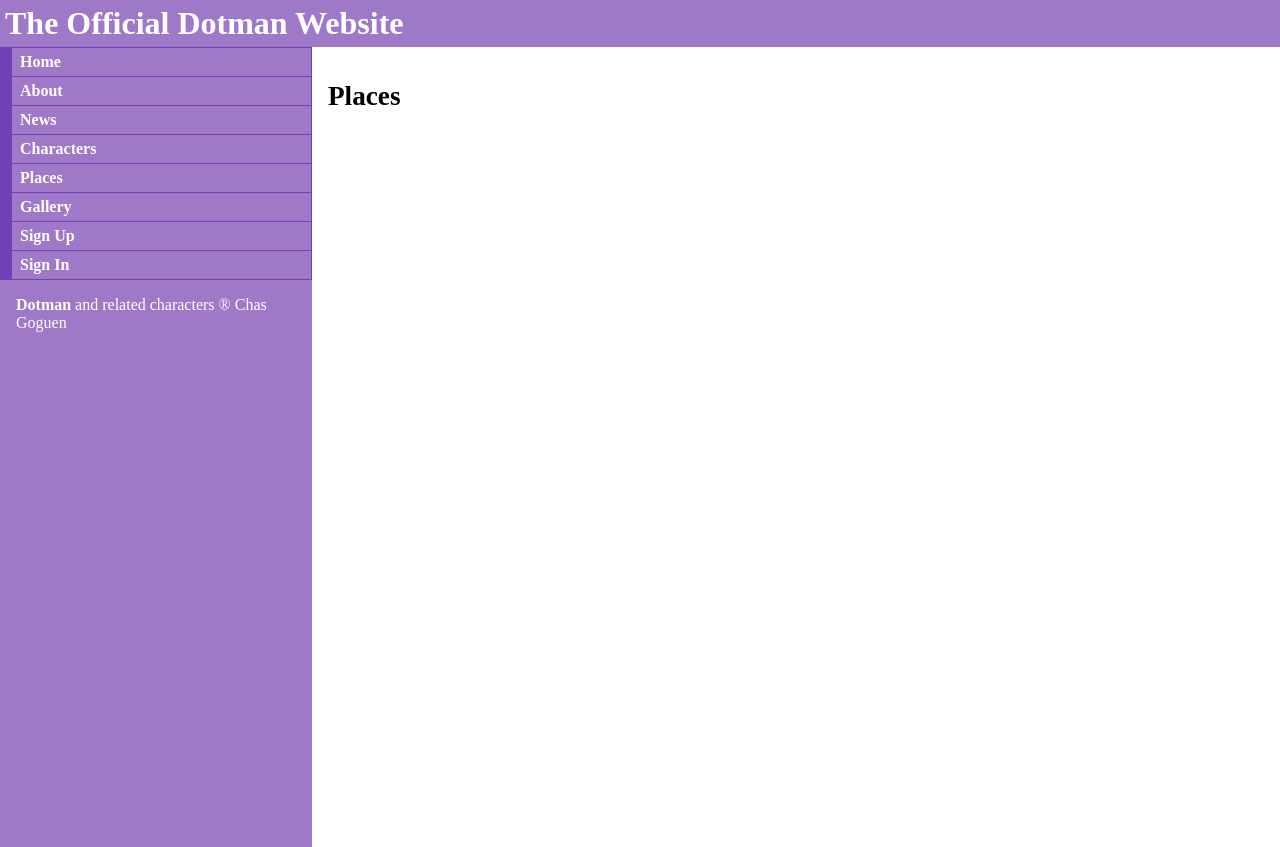
After one commit to evanepio/dotmanca, a Django app: page /places/ in a window 1280 px wide. The commit adds this page. Run offline with Django 3.2, Linux system fonts and the light colour scheme; data that the repository does not hold is empty.

Commit message:
Can now view places.

```diff
--- a/config/urls.py
+++ b/config/urls.py
@@ -22,7 +22,7 @@ urlpatterns = [
     url(r'^about/', include('main.urls')),
     url(r'^galleries/', include('gallery.urls')),
     url(r'^characters/', include('characters.urls')),
-
+    url(r'^places/', include('places.urls')),
 
 ] + static(settings.MEDIA_URL, document_root=settings.MEDIA_ROOT)
 
--- a/dotmanca/templates/base.html
+++ b/dotmanca/templates/base.html
@@ -28,6 +28,7 @@
                 <li><a href="{% url 'main:about' %}">About</a></li>
                 <li><a href="{% url 'news:index' %}">News</a></li>
                 <li><a href="{% url 'characters:index' %}">Characters</a></li>
+                <li><a href="{% url 'places:index' %}">Places</a></li>
                 <li><a href="{% url 'gallery:index' %}">Gallery</a></li>
                 {% if request.user.is_authenticated %}
                     <li><a href="{% url 'users:detail' request.user.username %}">{% trans "My Profile" %}</a></li>
--- /dev/null
+++ b/places/templates/places/index.html
@@ -0,0 +1,16 @@
+{% extends "base.html" %}
+
+{% block title %}Places{% endblock title %}
+
+{% block content %}
+    <h1>Places</h1>
+
+    {% if places %}
+        <ul>
+            {% for place in places %}
+                <li><a href="{{ place.get_absolute_url }}">{{ place }}</a></li>
+            {% endfor %}
+        </ul>
+    {% endif %}
+
+{% endblock content %}
--- a/places/urls.py
+++ b/places/urls.py
@@ -3,4 +3,7 @@ from django.conf.urls import url
 from . import views
 
 app_name = 'places'
-urlpatterns = []
+urlpatterns = [
+    url(r'^$', views.IndexView.as_view(), name='index'),
+    url(r'^(?P<slug>[-\w]+)/$', views.PlaceView.as_view(), name='place'),
+]
--- a/places/views.py
+++ b/places/views.py
@@ -1,3 +1,14 @@
-from django.shortcuts import render
+from django.views import generic
 
-# Create your views here.
+from .models import Place
+
+
+class IndexView(generic.ListView):
+    model = Place
+    template_name = 'places/index.html'
+    context_object_name = 'places'
+
+
+class PlaceView(generic.DetailView):
+    model = Place
+    template_name = 'places/place.html'
```
Also changed, not shown: places/templates/places/place.html (added, +14 -0 lines).
